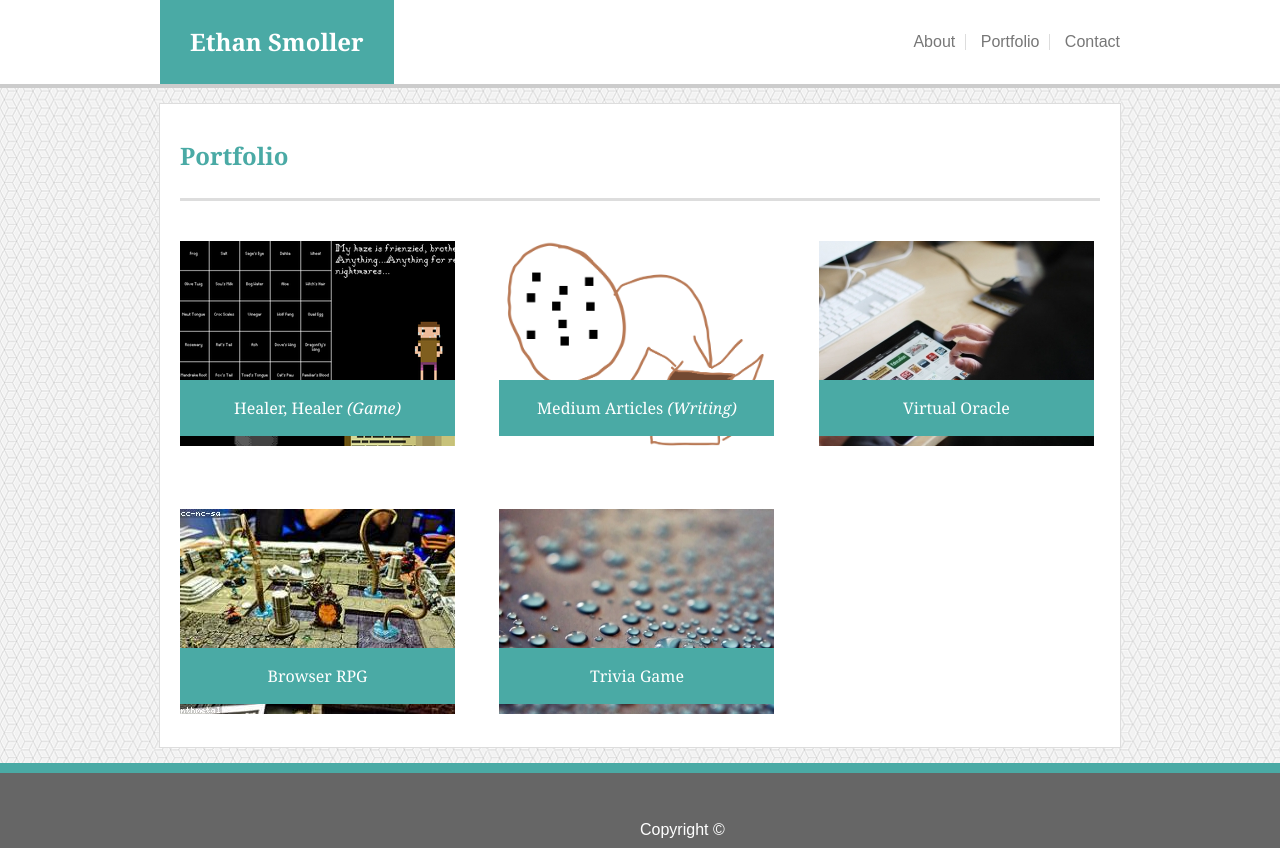
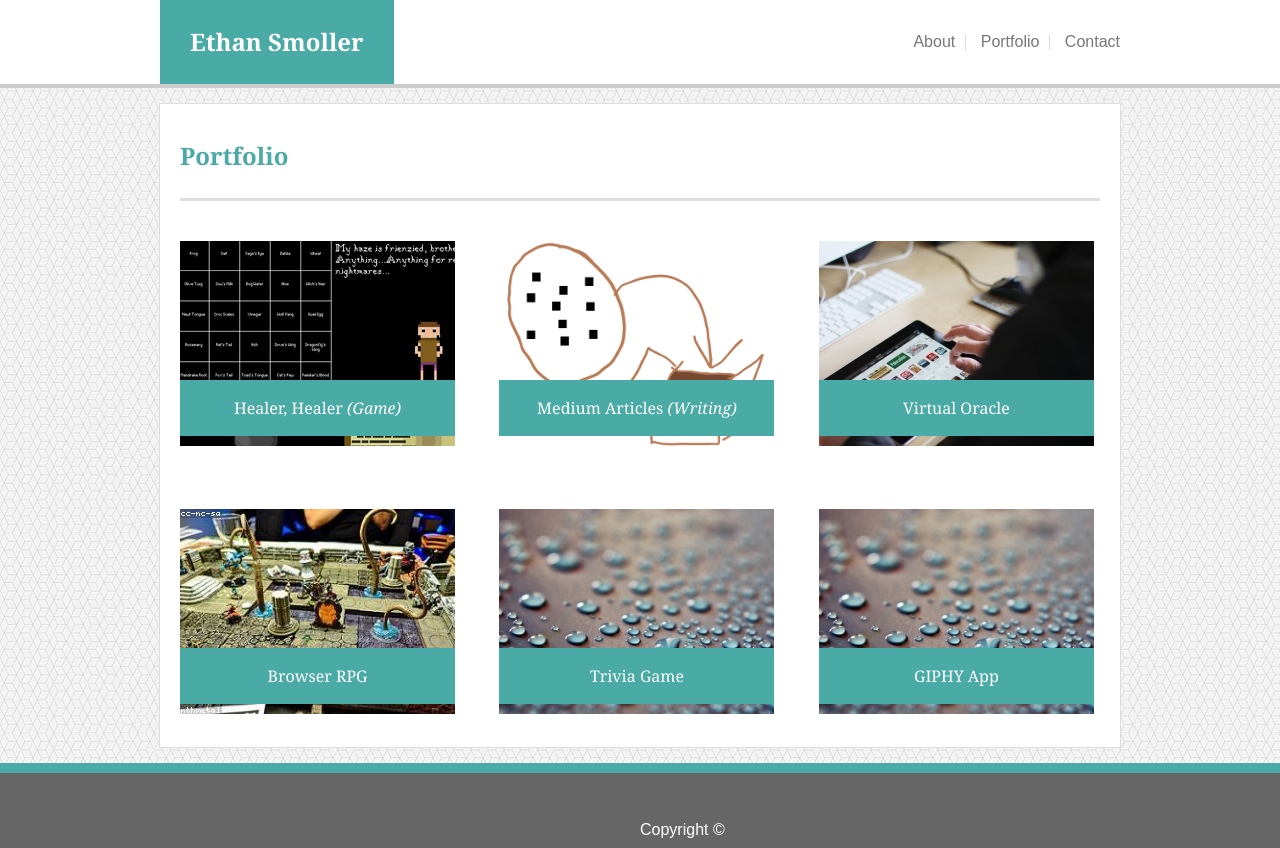
Before and after one commit to HighwireAct/Basic-Portfolio, a plain HTML site: page portfolio.html in a window 1280 px wide. Drawn offline with Linux system fonts and the light colour scheme.

Commit message:
Added link to GIPHY app

```diff
--- a/portfolio.html
+++ b/portfolio.html
@@ -52,6 +52,12 @@
         </a>
         <div class="img-label">Trivia Game</div>
       </div>
+      <div class="gallery-img">
+        <a href="https://highwireact.github.io/giphy-app/">
+          <img src="assets/images/nature.jpg" alt="Water droplets">
+        </a>
+        <div class="img-label">GIPHY App</div>
+      </div>
     </section>
   </div>
   <footer>
```
